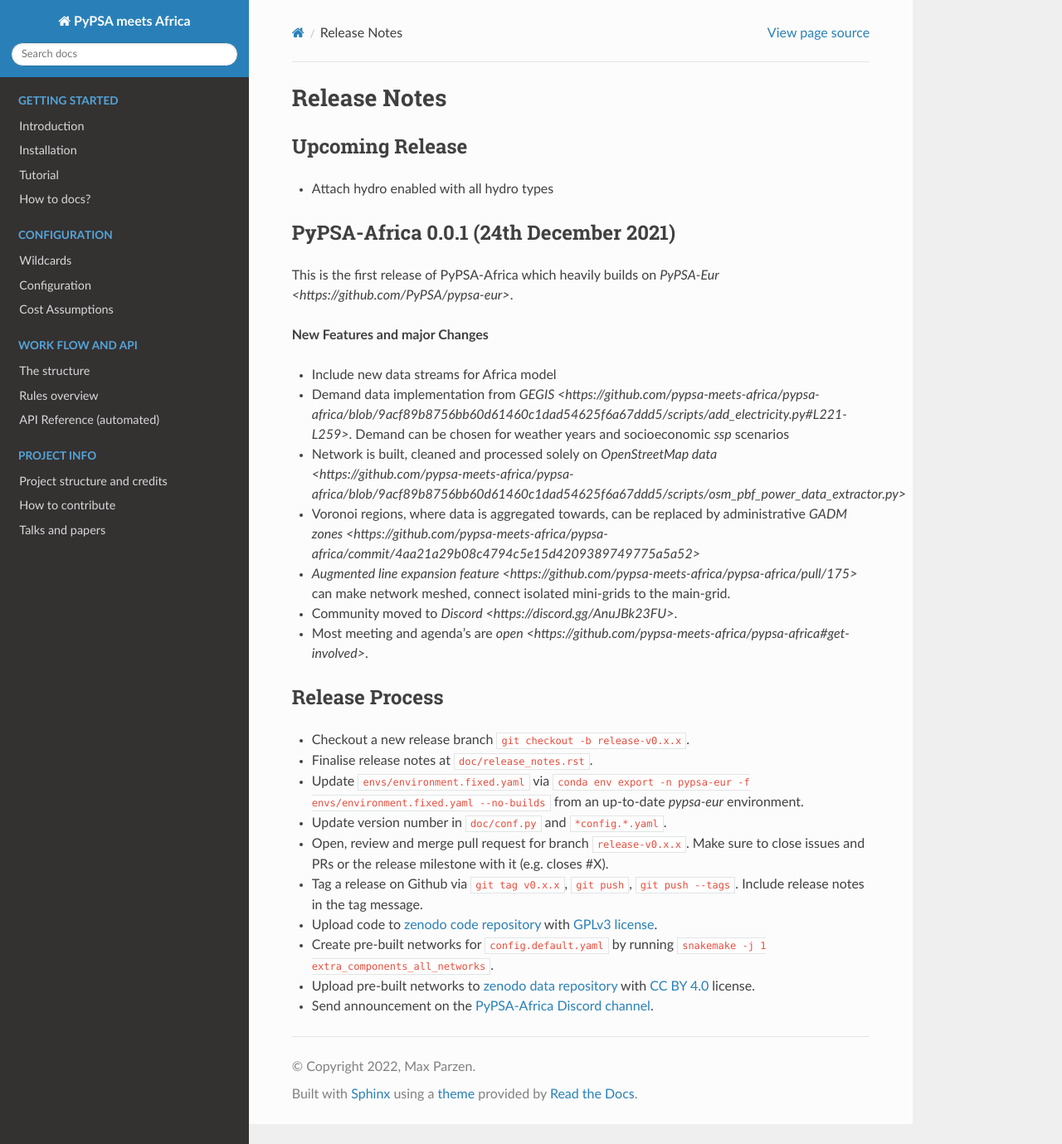
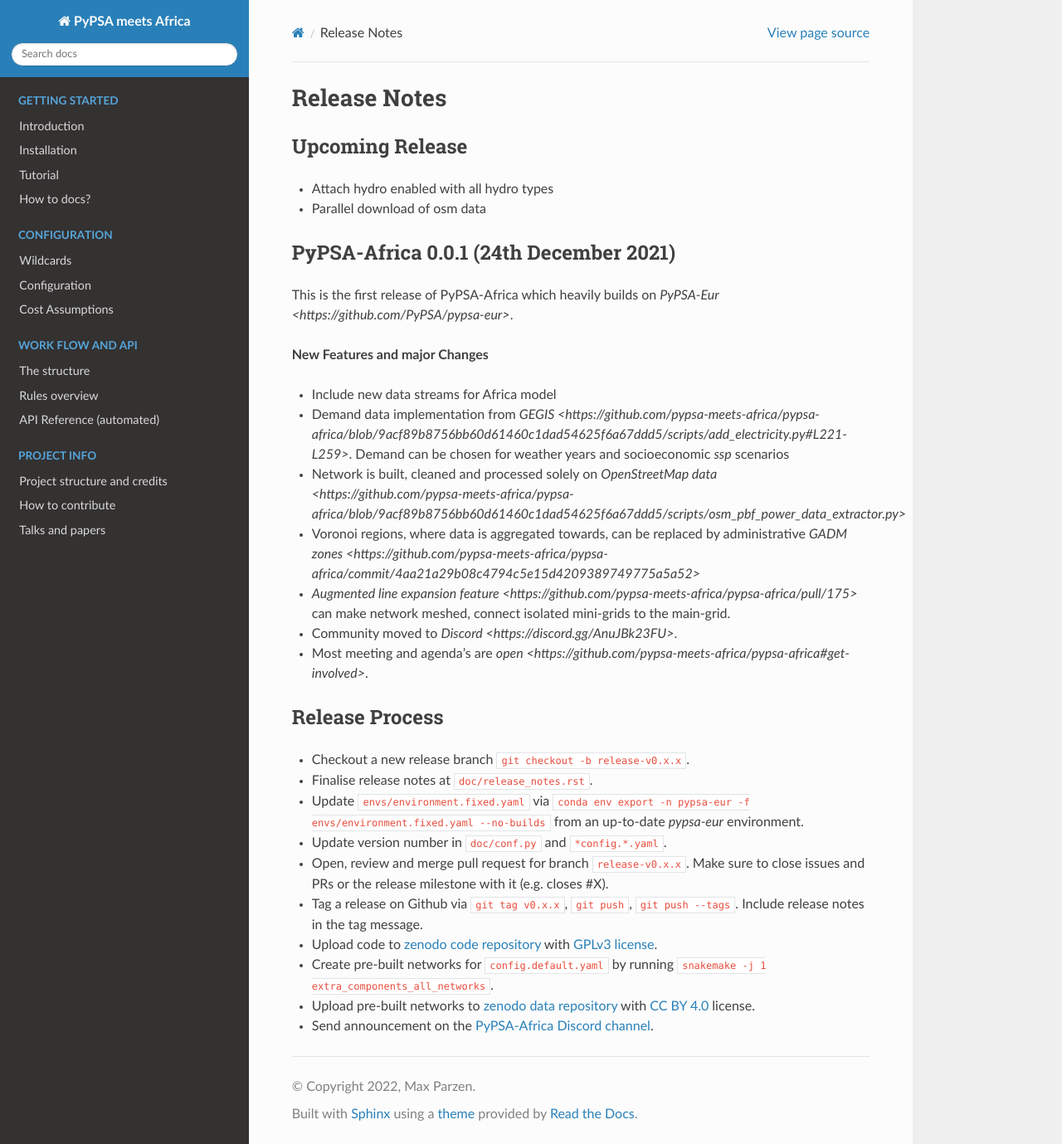
Before and after one commit to pypsa-meets-earth/pypsa-earth, a Sphinx documentation site: the page built from doc/release_notes.rst, in a window 1280 px wide and 1379 px high. Shown: the whole window at 83% size. Built offline with Sphinx 7.4.7 and the Read the Docs theme 2.0.0, drawn with Linux system fonts in a browser that asks for light colours; pages that are not in the unit, such as notebooks, are missing from menus.

Commit message:
Update release note

```diff
--- a/doc/release_notes.rst
+++ b/doc/release_notes.rst
@@ -12,6 +12,7 @@
 ================
 
 * Attach hydro enabled with all hydro types
+* Parallel download of osm data
 
 
 PyPSA-Africa 0.0.1 (24th December 2021)
```
